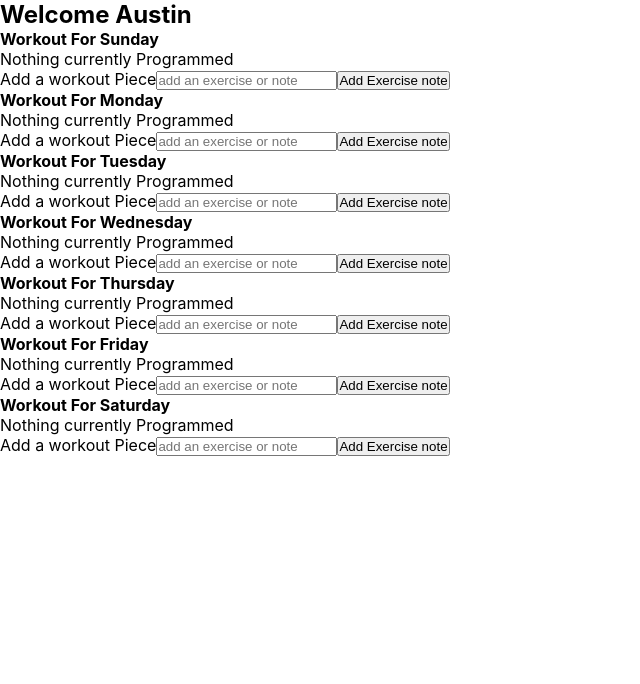
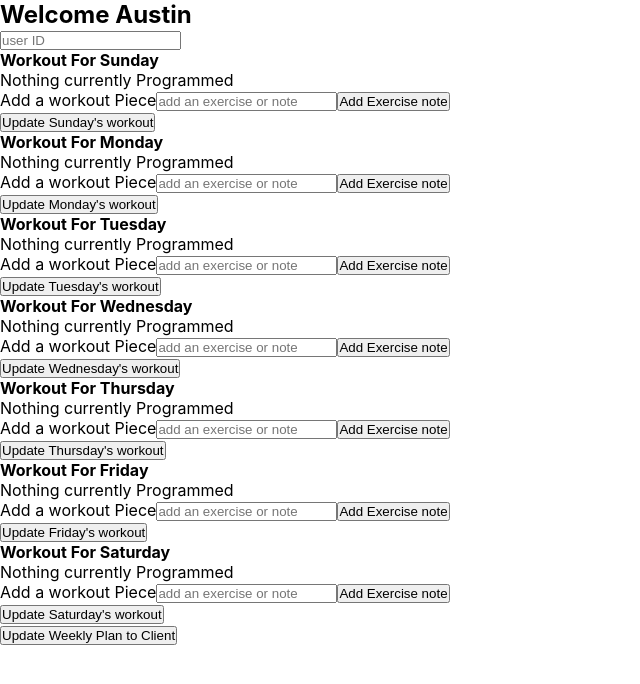
Before and after one commit to akperrine/coach-fit-tracker, a React (Create React App) app: page / in a window 1280 px wide. Shown: the top 684 px of the page, without its empty margins (0-640 px from the left). Built offline with nearby package versions, Linux system fonts and the light colour scheme.

Commit message:
able to update the client's weekly workouts to firebase

```diff
--- a/src/App.js
+++ b/src/App.js
@@ -85,8 +85,10 @@ function App() {
   //     .then(() => alert("update successful"))
   //     .catch((err) => alert(`unsucessful, error:${err}`));
   // };
+  const [idSearchField, setIdSearchField] = React.useState("");
   const [updateArr, setUpdateArr] = React.useState([]);
-  // console.log(updateArr);
+  console.log(updateArr);
+  console.log(idSearchField);
 
   useEffect(() => {
     let arr = [];
@@ -101,12 +103,40 @@ function App() {
     setUpdateArr(arr);
   }, []);
 
+  const handleChange = (event) => {
+    setIdSearchField(event.target.value);
+  };
+
+  const handleUpdateClient = async () => {
+    const docRef = doc(db, "users", idSearchField);
+    await updateDoc(docRef, {
+      workout: updateArr,
+    })
+      .then(() => alert("update successful"))
+      .catch((err) => alert(`unsucessful, error:${err}`));
+  };
+
+  const handleUpdateWeek = (dayArray, index) => {
+    const arrCopy = [...updateArr];
+    arrCopy[index] = { ...arrCopy[index], workout: dayArray };
+    setUpdateArr(arrCopy);
+  };
+
   return (
     <div className="App">
       <h2>Welcome Austin</h2>
+      <input
+        type="text"
+        placeholder="user ID"
+        value={idSearchField}
+        onChange={handleChange}
+      />
       {updateArr.map((day, index) => {
-        return <WorkoutDay dayIndex={index} />;
+        return (
+          <WorkoutDay dayIndex={index} handleUpdateWeek={handleUpdateWeek} />
+        );
       })}
+      <button onClick={handleUpdateClient}>Update Weekly Plan to Client</button>
       {/* <input
         type="text"
         placeholder="user ID"
--- a/src/components/WorkoutDay/workoutDay.jsx
+++ b/src/components/WorkoutDay/workoutDay.jsx
@@ -1,10 +1,10 @@
 import "./workoutDay.css";
 import React from "react";
 
-const WorkoutDay = ({ dayIndex }) => {
+const WorkoutDay = ({ dayIndex, handleUpdateWeek }) => {
   const [exerciseArr, setExerciseArr] = React.useState([]);
   const [dayInputField, setDayInputField] = React.useState("");
-  console.log(dayInputField, exerciseArr);
+  //   console.log(exerciseArr);
 
   const weekdays = [
     "Sunday",
@@ -21,11 +21,17 @@ const WorkoutDay = ({ dayIndex }) => {
     const newArray = [...exerciseArr];
     newArray.push({ excerpt: dayInputField, id: Date.now() });
     setExerciseArr(newArray);
+    setDayInputField("");
   };
 
   const handleInputChange = (event) => {
     event.preventDefault();
     setDayInputField(event.target.value);
+  };
+
+  const onHandleUpdateWeek = () => {
+    handleUpdateWeek(exerciseArr, dayIndex);
+    setDayInputField("");
   };
 
   return (
@@ -44,9 +50,13 @@ const WorkoutDay = ({ dayIndex }) => {
           name="exercise-input"
           placeholder="add an exercise or note"
           onChange={handleInputChange}
+          value={dayInputField}
         />
-        <button>Add Exercise note</button>
+        <button type="submit">Add Exercise note</button>
       </form>
+      <button
+        onClick={onHandleUpdateWeek}
+      >{`Update ${weekdays[dayIndex]}'s workout`}</button>
     </div>
   );
 };
```
